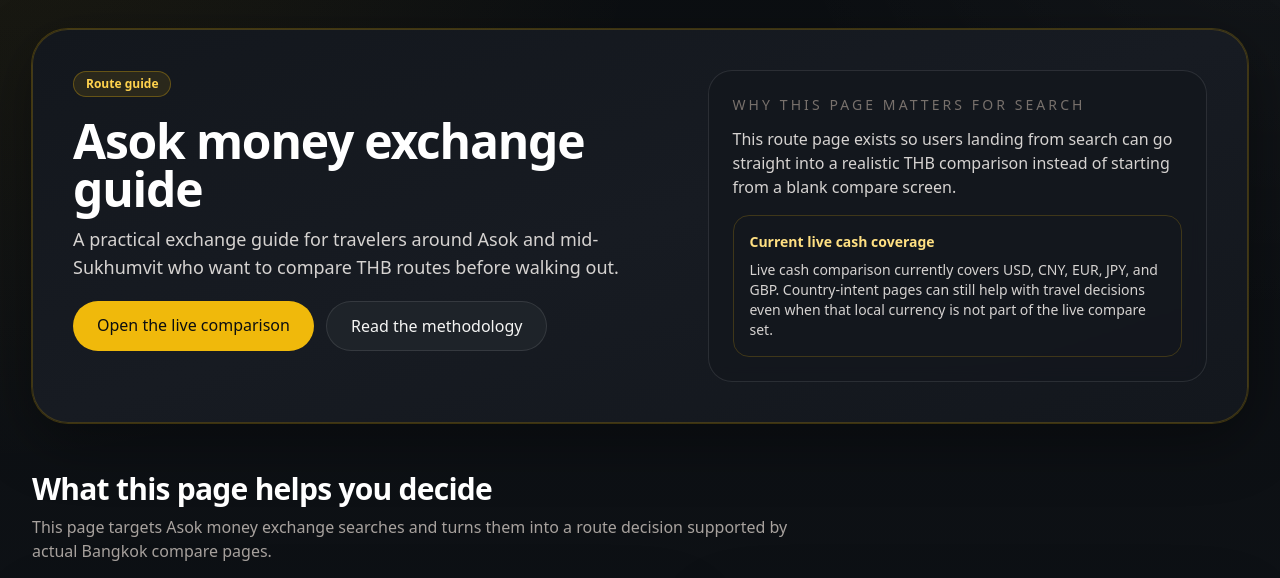
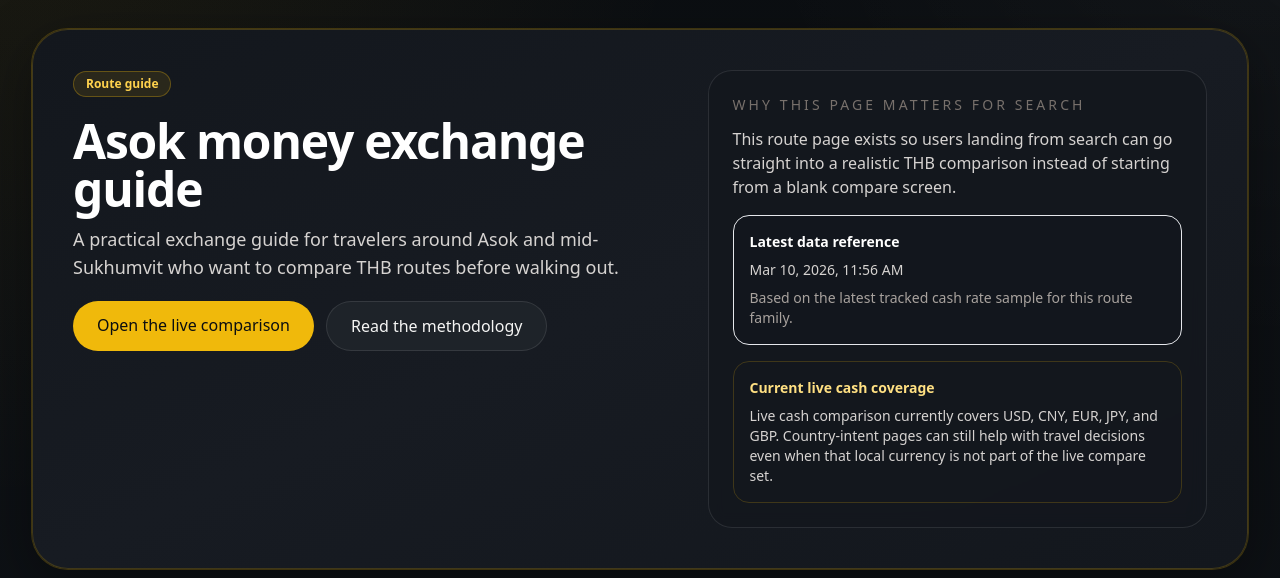
Before and after one commit to shiftshen/exchangethb, a Next.js app: page /en/routes/asok-money-exchange-guide in a window 1280 px wide. Shown: the part 198-776 px from the top of the page. Built offline with nearby package versions, Linux system fonts and the light colour scheme; no server answers.

Commit message:
feat: show route freshness signals

```diff
--- a/app/[locale]/routes/[slug]/page.tsx
+++ b/app/[locale]/routes/[slug]/page.tsx
@@ -1,6 +1,7 @@
 import type { Metadata } from 'next';
 import { notFound } from 'next/navigation';
 import { TrackLink } from '@/components/track-link';
+import { cashRates, exchanges, marketSnapshots } from '@/data/site';
 import { Pill, Section } from '@/components/ui';
 import { indexableLocales, t } from '@/lib/i18n';
 import { breadcrumbJsonLd, localeMetadataAlternates, localeRobots, withLocalePath } from '@/lib/seo';
@@ -19,6 +20,9 @@ const uiCopy = {
     supportTitleCash: 'Current live cash coverage',
     supportBodyCash: 'Live cash comparison currently covers USD, CNY, EUR, JPY, and GBP. Country-intent pages can still help with travel decisions even when that local currency is not part of the live compare set.',
     faqTitle: 'Common questions for this route',
+    updatedLabel: 'Latest data reference',
+    updatedCrypto: 'Based on the latest tracked exchange market snapshot for this route family.',
+    updatedCash: 'Based on the latest tracked cash rate sample for this route family.',
   },
   zh: {
     routeGuide: '路线指南',
@@ -31,6 +35,9 @@ const uiCopy = {
     supportTitleCash: '当前实时现金支持集',
     supportBodyCash: '当前实时现金比较只覆盖 USD、CNY、EUR、JPY 和 GBP。即使某个国家页不对应实时本币，它仍然可以作为旅行换汇决策页存在。',
     faqTitle: '这个路线最常见的问题',
+    updatedLabel: '最近数据参考时间',
+    updatedCrypto: '基于这类路线最近一次被记录的交易所市场快照。',
+    updatedCash: '基于这类路线最近一次被记录的现金汇率样本。',
   },
   th: {
     routeGuide: 'คู่มือเส้นทาง',
@@ -43,6 +50,9 @@ const uiCopy = {
     supportTitleCash: 'ขอบเขตเงินสดสดที่รองรับตอนนี้',
     supportBodyCash: 'ชุดเปรียบเทียบเงินสดสดตอนนี้ครอบคลุม USD, CNY, EUR, JPY และ GBP เท่านั้น ส่วนหน้าประเทศยังใช้เป็นหน้าช่วยตัดสินใจการเดินทางได้ แม้สกุลเงินท้องถิ่นนั้นจะยังไม่อยู่ในชุดสด',
     faqTitle: 'คำถามที่พบบ่อยของเส้นทางนี้',
+    updatedLabel: 'อ้างอิงข้อมูลล่าสุด',
+    updatedCrypto: 'อิงจาก market snapshot ล่าสุดที่ระบบติดตามได้ในกลุ่มเส้นทางนี้',
+    updatedCash: 'อิงจากตัวอย่างเรตเงินสดล่าสุดที่ระบบติดตามได้ในกลุ่มเส้นทางนี้',
   },
   ja: {
     routeGuide: 'ルートガイド',
@@ -55,6 +65,9 @@ const uiCopy = {
     supportTitleCash: '現在のライブ現金対応',
     supportBodyCash: '現在ライブで比較できる現金通貨は USD、CNY、EUR、JPY、GBP です。国別ページは、その国の通貨がライブ比較に含まれない場合でも旅行時の判断ページとして機能します。',
     faqTitle: 'このルートでよくある質問',
+    updatedLabel: '最新データ参照',
+    updatedCrypto: 'この系統のルートで追跡している最新の取引所マーケットスナップショットに基づきます。',
+    updatedCash: 'この系統のルートで追跡している最新の現金レートサンプルに基づきます。',
   },
   ko: {
     routeGuide: '경로 가이드',
@@ -67,6 +80,9 @@ const uiCopy = {
     supportTitleCash: '현재 라이브 현금 지원 범위',
     supportBodyCash: '현재 라이브 현금 비교는 USD, CNY, EUR, JPY, GBP만 지원합니다. 국가 페이지는 해당 현지 통화가 라이브 세트에 없더라도 여행 환전 의사결정 페이지로 쓸 수 있습니다.',
     faqTitle: '이 경로의 자주 묻는 질문',
+    updatedLabel: '최신 데이터 기준',
+    updatedCrypto: '이 경로군에서 추적 중인 최신 거래소 마켓 스냅샷 기준입니다.',
+    updatedCash: '이 경로군에서 추적 중인 최신 현금 환율 샘플 기준입니다.',
   },
   de: {
     routeGuide: 'Routenleitfaden',
@@ -79,6 +95,9 @@ const uiCopy = {
     supportTitleCash: 'Aktuelle Live-Bargeldabdeckung',
     supportBodyCash: 'Der Live-Bargeldvergleich deckt aktuell USD, CNY, EUR, JPY und GBP ab. Länderseiten können trotzdem als Reise-Entscheidungsseiten dienen, auch wenn die jeweilige lokale Währung nicht im Live-Satz liegt.',
     faqTitle: 'Häufige Fragen zu dieser Route',
+    updatedLabel: 'Letzte Datenreferenz',
+    updatedCrypto: 'Basierend auf dem neuesten erfassten Markt-Snapshot in dieser Routenfamilie.',
+    updatedCash: 'Basierend auf dem neuesten erfassten Bargeldkurs-Sample in dieser Routenfamilie.',
   },
 } as const;
 
@@ -94,6 +113,36 @@ function faqJsonLd(entries: Array<{ question: string; answer: string }>) {
         text: entry.answer,
       },
     })),
+  };
+}
+
+function latestRouteDataTimestamp(guideType: 'crypto' | 'cash') {
+  if (guideType === 'crypto') {
+    const latestMarket = marketSnapshots
+      .map((snapshot) => new Date(snapshot.lastUpdated))
+      .sort((a, b) => b.getTime() - a.getTime())[0];
+    const latestExchange = exchanges
+      .map((exchange) => new Date(exchange.lastUpdated))
+      .sort((a, b) => b.getTime() - a.getTime())[0];
+    return [latestMarket, latestExchange]
+      .filter((value): value is Date => Boolean(value))
+      .sort((a, b) => b.getTime() - a.getTime())[0];
+  }
+
+  return cashRates
+    .map((rate) => new Date(rate.observedAt))
+    .sort((a, b) => b.getTime() - a.getTime())[0];
+}
+
+function webPageJsonLd(locale: Locale, slug: string, name: string, description: string, dateModified?: string) {
+  return {
+    '@context': 'https://schema.org',
+    '@type': 'WebPage',
+    name,
+    description,
+    url: withLocalePath(locale, `/routes/${slug}`),
+    inLanguage: locale,
+    dateModified,
   };
 }
 
@@ -118,6 +167,12 @@ export default async function RouteGuidePage({ params }: { params: Promise<{ loc
   const guideChecks = localizeList(guide.checks, locale);
   const guideFaqs = guide.faqs ? localizeList(guide.faqs, locale) : [];
   const compareHref = `/${locale}${guide.compareHref}`;
+  const latestDataTimestamp = latestRouteDataTimestamp(guide.type);
+  const latestDataIso = latestDataTimestamp?.toISOString();
+  const latestDataLabel = latestDataTimestamp ? new Intl.DateTimeFormat(locale === 'th' ? 'th-TH' : locale === 'zh' ? 'zh-CN' : 'en-US', {
+    dateStyle: 'medium',
+    timeStyle: 'short',
+  }).format(latestDataTimestamp) : null;
   const relatedGuides = routeGuides
     .filter((item) => item.slug !== guide.slug && item.type === guide.type)
     .slice(0, 3);
@@ -126,11 +181,13 @@ export default async function RouteGuidePage({ params }: { params: Promise<{ loc
     { name: guideTitle, item: withLocalePath(locale, `/routes/${guide.slug}`) },
   ]);
   const faqLd = guideFaqs.length ? faqJsonLd(guideFaqs) : null;
+  const pageLd = webPageJsonLd(locale, guide.slug, guideTitle, guideSummary, latestDataIso);
 
   return (
     <div className="space-y-12">
       <script type="application/ld+json" dangerouslySetInnerHTML={{ __html: JSON.stringify(breadcrumbLd) }} />
       {faqLd ? <script type="application/ld+json" dangerouslySetInnerHTML={{ __html: JSON.stringify(faqLd) }} /> : null}
+      <script type="application/ld+json" dangerouslySetInnerHTML={{ __html: JSON.stringify(pageLd) }} />
       <section className="frontend-hero overflow-hidden p-6 sm:p-8 lg:p-10">
         <div className="grid gap-6 lg:grid-cols-[1.1fr_0.9fr] lg:items-start">
           <div className="space-y-5">
@@ -147,6 +204,13 @@ export default async function RouteGuidePage({ params }: { params: Promise<{ loc
           <div className="card-panel p-6">
             <p className="text-sm uppercase tracking-[0.22em] text-stone-500">{c.noteTitle}</p>
             <p className="mt-3 text-base text-stone-300">{c.noteBody}</p>
+            {latestDataLabel ? (
+              <div className="mt-4 rounded-2xl border border-white/8 bg-surface-900/70 px-4 py-4">
+                <p className="text-sm font-semibold text-white">{c.updatedLabel}</p>
+                <p className="mt-2 text-sm text-stone-300">{latestDataLabel}</p>
+                <p className="mt-2 text-sm text-stone-400">{guide.type === 'cash' ? c.updatedCash : c.updatedCrypto}</p>
+              </div>
+            ) : null}
             {guide.type === 'cash' ? (
               <div className="mt-4 rounded-2xl border border-brand-500/20 bg-brand-500/8 px-4 py-4">
                 <p className="text-sm font-semibold text-brand-200">{c.supportTitleCash}</p>
```
